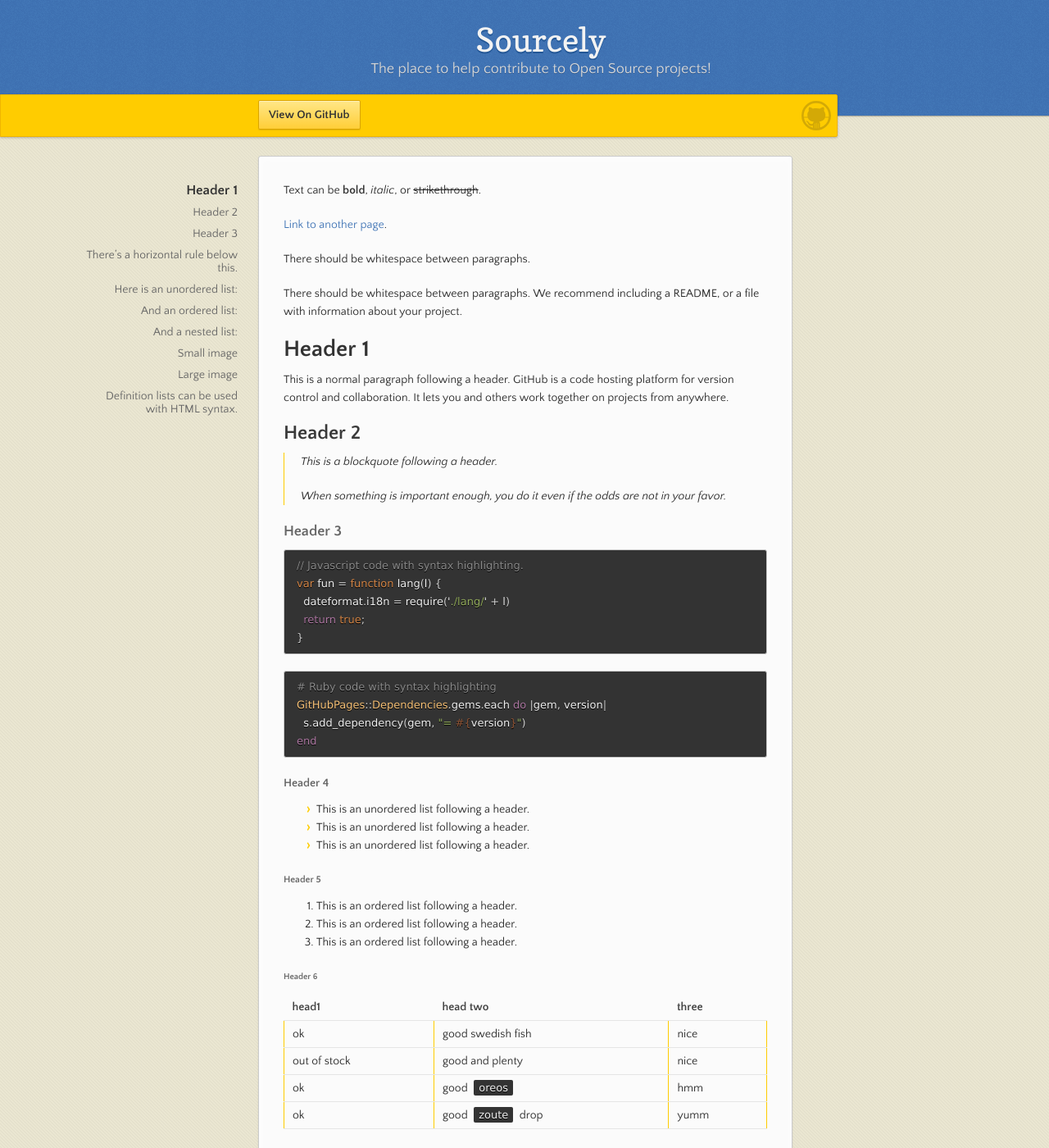
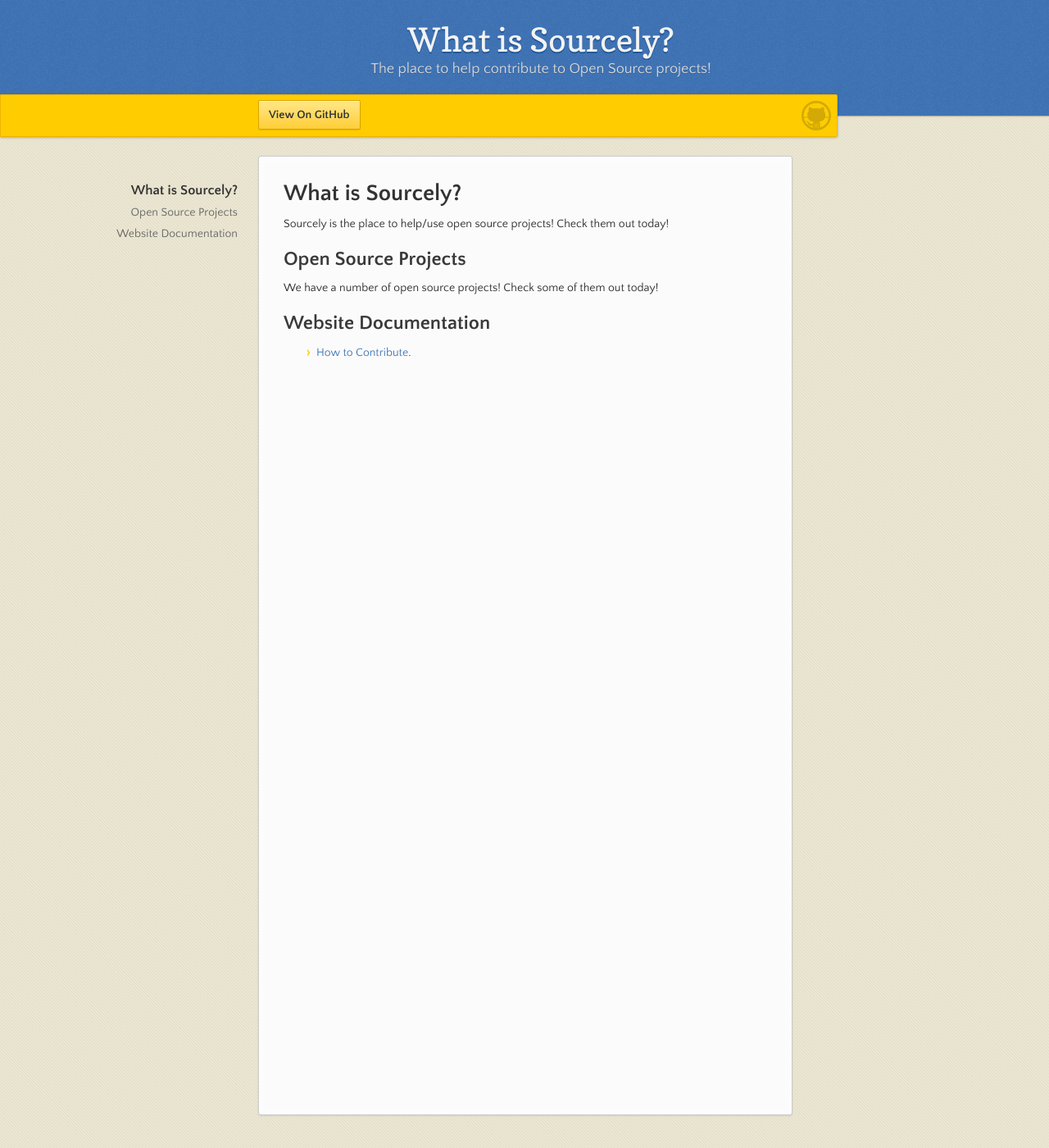
Before and after one commit to BenjaminJForster/sourcelyofficial.github.io, a Jekyll site: the page built from index.md, in a window 1280 px wide and 1400 px high. Shown: the whole window at 82% size. Built offline with Jekyll 4.4.1, drawn with Linux system fonts in a browser that asks for light colours; our own code applies the rules of GitHub Pages for plain Markdown files; some of the changed text lies outside the part shown.

Commit message:
Update index.md

````diff
--- a/index.md
+++ b/index.md
@@ -2,122 +2,16 @@
 layout: default
 ---
 
-Text can be **bold**, _italic_, or ~~strikethrough~~.
 
-[Link to another page](./another-page.html).
+# What is Sourcely?
 
-There should be whitespace between paragraphs.
+Sourcely is the place to help/use open source projects! Check them out today!
 
-There should be whitespace between paragraphs. We recommend including a README, or a file with information about your project.
+## Open Source Projects
 
-# Header 1
+We have a number of open source projects! Check some of them out today!
 
-This is a normal paragraph following a header. GitHub is a code hosting platform for version control and collaboration. It lets you and others work together on projects from anywhere.
-
-## Header 2
-
-> This is a blockquote following a header.
->
-> When something is important enough, you do it even if the odds are not in your favor.
-
-### Header 3
-
-```js
-// Javascript code with syntax highlighting.
-var fun = function lang(l) {
-  dateformat.i18n = require('./lang/' + l)
-  return true;
-}
-```
-
-```ruby
-# Ruby code with syntax highlighting
-GitHubPages::Dependencies.gems.each do |gem, version|
-  s.add_dependency(gem, "= #{version}")
-end
-```
-
-#### Header 4
-
-*   This is an unordered list following a header.
-*   This is an unordered list following a header.
-*   This is an unordered list following a header.
-
-##### Header 5
-
-1.  This is an ordered list following a header.
-2.  This is an ordered list following a header.
-3.  This is an ordered list following a header.
-
-###### Header 6
-
-| head1        | head two          | three |
-|:-------------|:------------------|:------|
-| ok           | good swedish fish | nice  |
-| out of stock | good and plenty   | nice  |
-| ok           | good `oreos`      | hmm   |
-| ok           | good `zoute` drop | yumm  |
-
-### There's a horizontal rule below this.
-
-* * *
-
-### Here is an unordered list:
-
-*   Item foo
-*   Item bar
-*   Item baz
-*   Item zip
-
-### And an ordered list:
-
-1.  Item one
-1.  Item two
-1.  Item three
-1.  Item four
-
-### And a nested list:
-
-- level 1 item
-  - level 2 item
-  - level 2 item
-    - level 3 item
-    - level 3 item
-- level 1 item
-  - level 2 item
-  - level 2 item
-  - level 2 item
-- level 1 item
-  - level 2 item
-  - level 2 item
-- level 1 item
-
-### Small image
-
-![Octocat](https://github.githubassets.com/images/icons/emoji/octocat.png)
-
-### Large image
-
-![Branching](https://guides.github.com/activities/hello-world/branching.png)
+## Website Documentation
 
 
-### Definition lists can be used with HTML syntax.
-
-<dl>
-<dt>Name</dt>
-<dd>Godzilla</dd>
-<dt>Born</dt>
-<dd>1952</dd>
-<dt>Birthplace</dt>
-<dd>Japan</dd>
-<dt>Color</dt>
-<dd>Green</dd>
-</dl>
-
-```
-Long, single-line code blocks should not wrap. They should horizontally scroll if they are too long. This line should be long enough to demonstrate this.
-```
-
-```
-The final element.
-```
+- [How to Contribute](./contribute.html).
````
